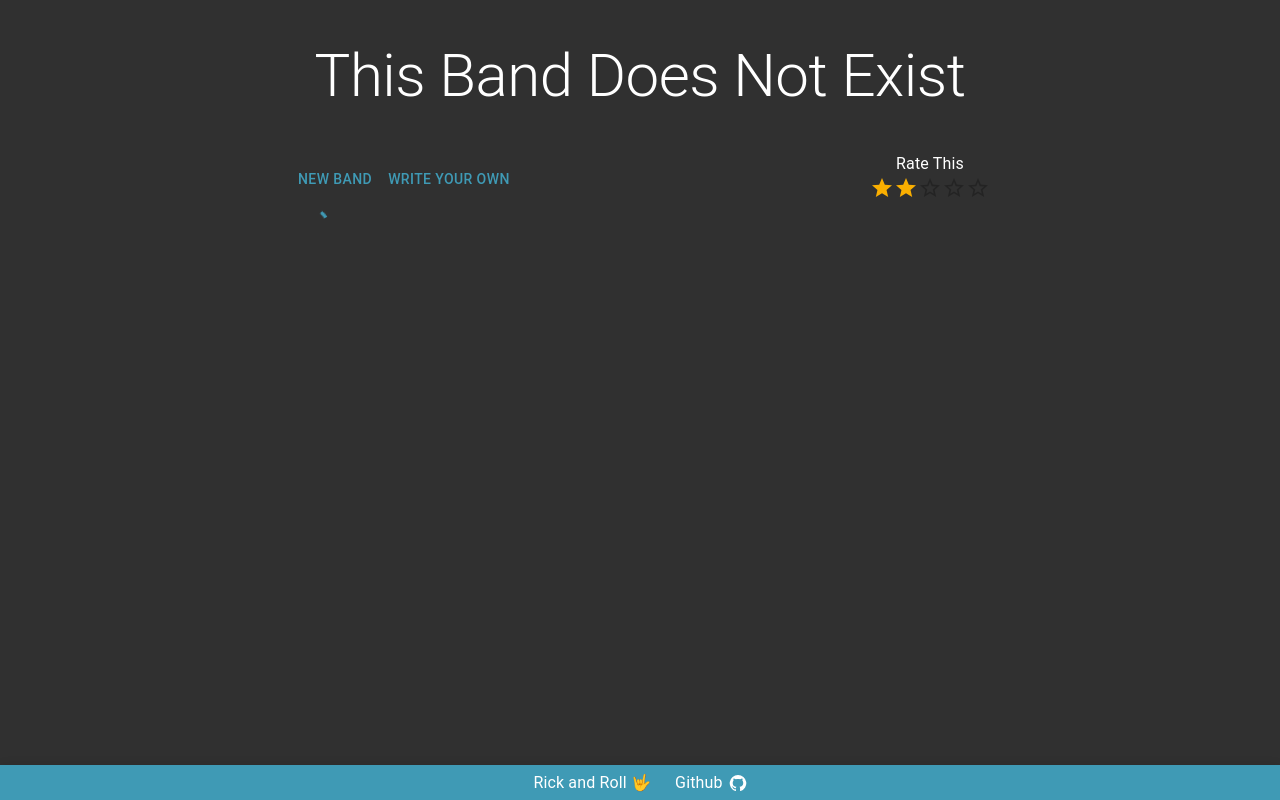
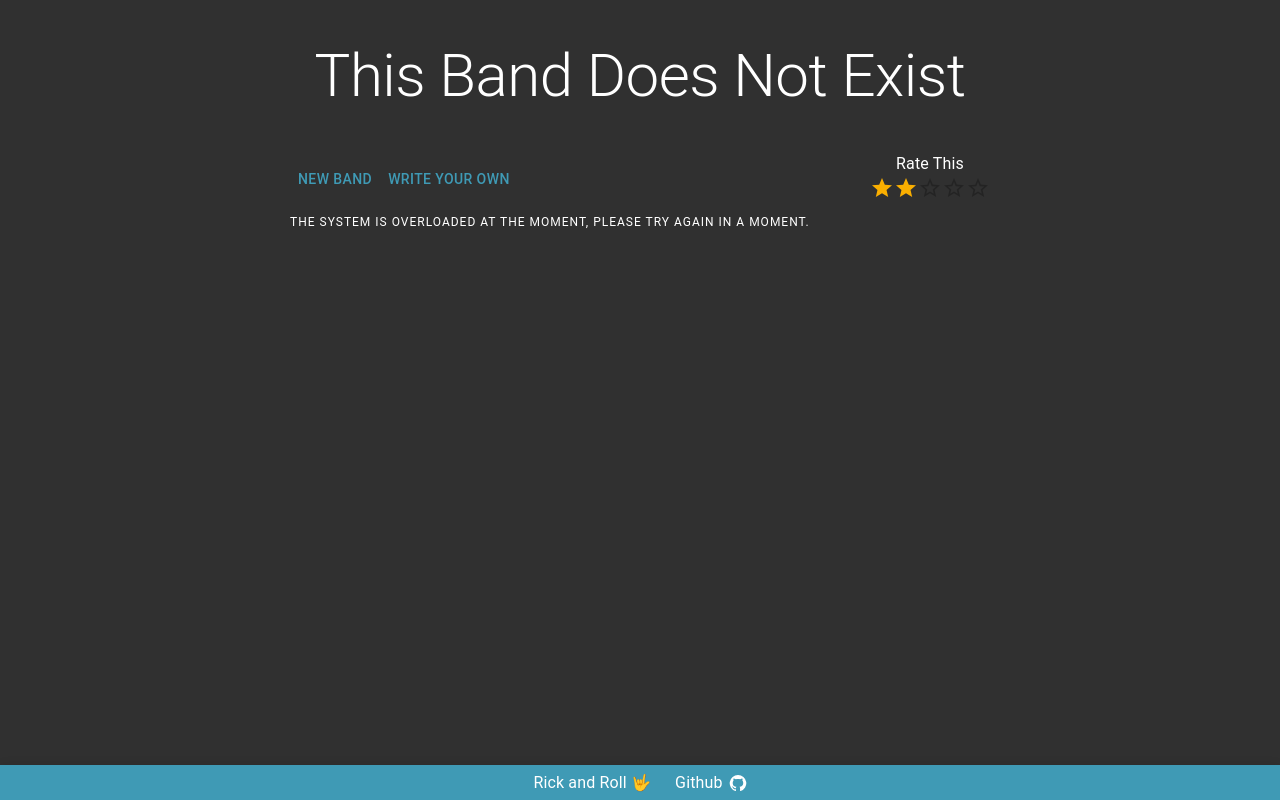
Before and after one commit to NaorHaba/This-Band-does-not-Exist, a React (Create React App) app in the folder website/frontend/: page / in a window 1280 px wide. Built offline with nearby package versions, Linux system fonts and the light colour scheme; no server answers.

Commit message:
added overload error

```diff
--- a/website/frontend/src/App.tsx
+++ b/website/frontend/src/App.tsx
@@ -34,6 +34,8 @@ function App() {
   const [writeYourOwn, setWriteYourOwn] = React.useState(false);
   const [ratingValue, setRatingValue] = React.useState<number | null>(2);
 
+  const [overloadError, setoverloadError] = React.useState("");
+
   const { status, data, error, isError, remove } = useQuery(
     "submitBandForm",
     () =>
@@ -41,7 +43,11 @@ function App() {
         band_name: bandName,
         genre,
         song_name: songName,
-      } as GenerationInput),
+      } as GenerationInput).catch((err) => {
+        setoverloadError(
+          "The system is overloaded at the moment, please try again in a moment."
+        );
+      }),
     {
       enabled: triggerQuery,
       onSettled: () => {
@@ -56,10 +62,11 @@ function App() {
 
   React.useEffect(() => {
     if (isError) {
-      console.log(error); // TODO
+      console.log(error);
     }
     if (status === "success" && data) {
       setGeneratedBand(data);
+      setoverloadError("");
       remove();
     }
     if (!input_contains_char(bandName) || !input_contains_char(songName))
@@ -147,7 +154,11 @@ function App() {
               </Tooltip>
             </Box>
           </Box>
-          {generatedBand ? (
+          {overloadError ? (
+            <Typography variant="overline" align="center">
+              {overloadError}
+            </Typography>
+          ) : generatedBand ? (
             <GeneratedBand {...generatedBand} />
           ) : (
             <CircularProgress />
```
Also changed, not shown: 1 other file (tests, documents, lock files or other folders).
